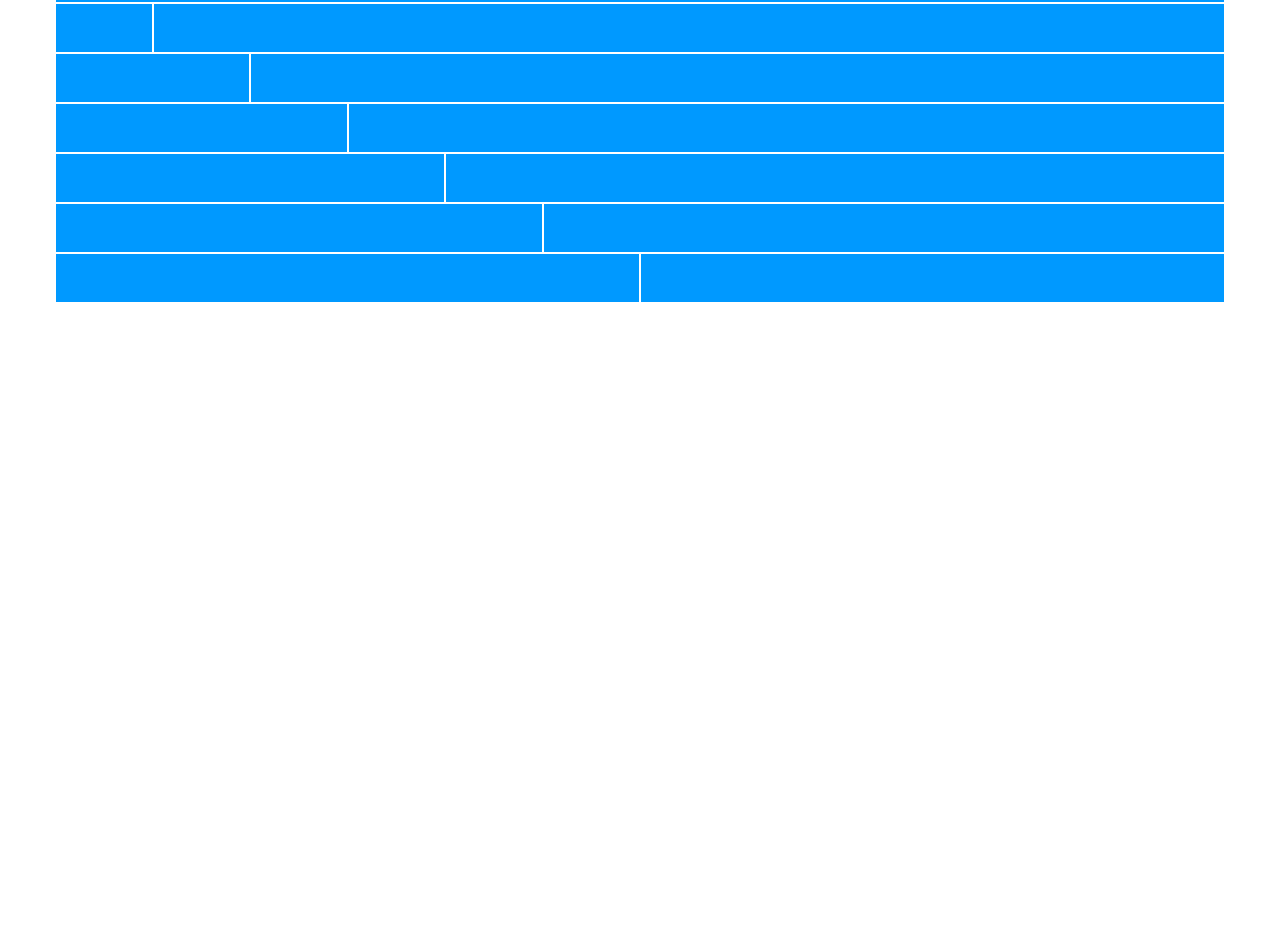
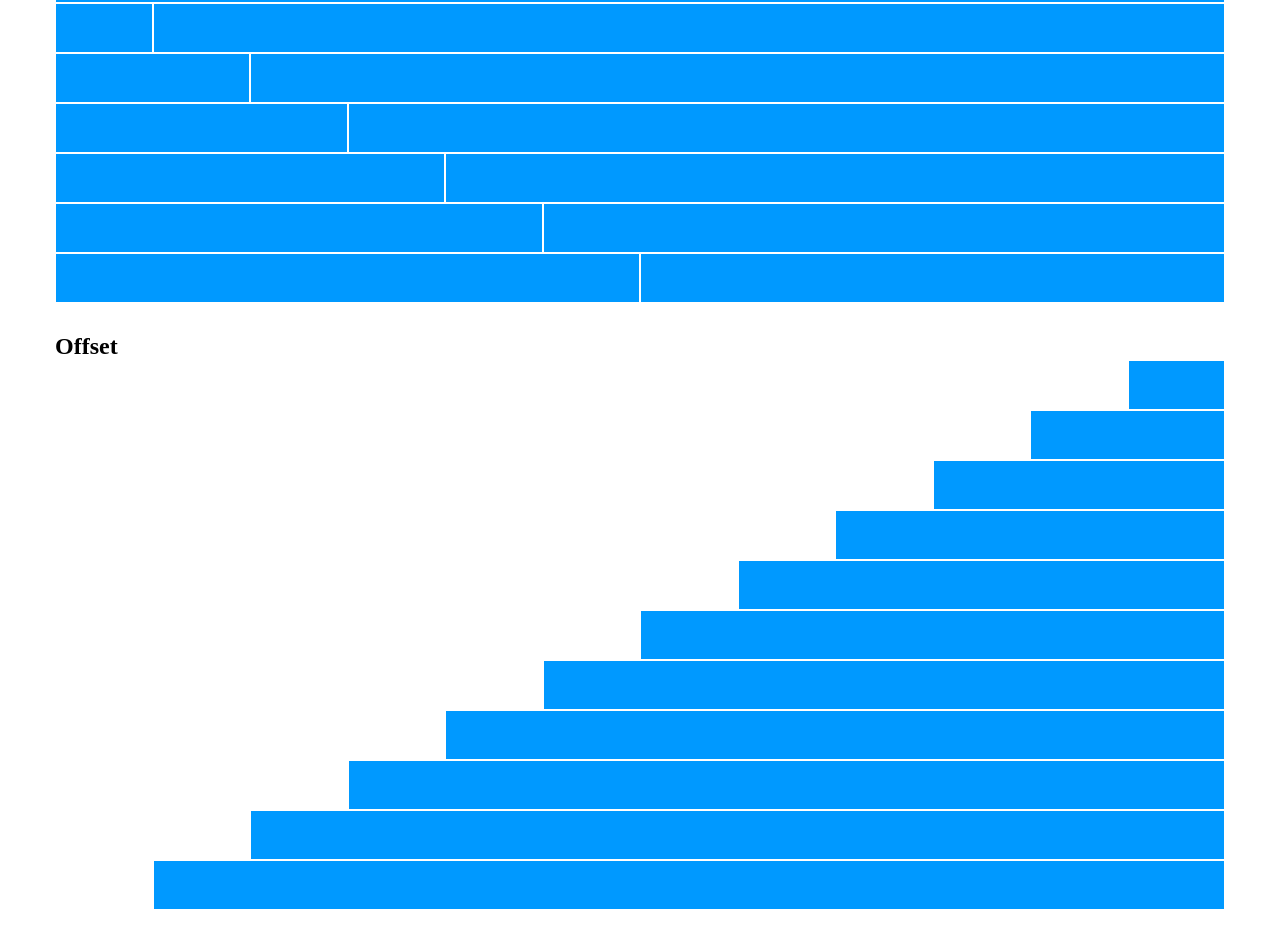
Before and after one commit to Baglio1683/html-css-12bool, a plain HTML site: page index.html in a window 1280 px wide. Shown: the part 441-1381 px from the top of the page. Before the commit the page ends 800 px from the top, so only its background shows below. Drawn offline with Linux system fonts and the light colour scheme.

Commit message:
Add Offset Section

```diff
--- a/index.html
+++ b/index.html
@@ -142,26 +142,52 @@
         </div>
         <!-- End Second Row  -->
 
+     <h2>Offset</h2>
 
+     <!-- Start First row for Offset -->
+     <div class="row margin-btn-30">
 
+        <!-- Line 1 -->
+        <div class="col-1 col-offset-11 min-h-50"></div>
 
+        <!-- Line 2 -->
+        <div class="col-2 col-offset-10 min-h-50"></div>
 
+        <!-- Line 3 -->
+        <div class="col-3 col-offset-9 min-h-50"></div>
 
+        <!-- Line 4 -->
+        <div class="col-4 col-offset-8 min-h-50"></div>
 
+        <!-- Line 5 -->
+        <div class="col-5 col-offset-7 min-h-50"></div>
 
+        <!-- Line 6 -->
+        <div class="col-6 col-offset-6 min-h-50"></div>
 
+        <!-- Line 7 -->
+        <div class="col-7 col-offset-5 min-h-50"></div>
+
+        <!-- Line 8 -->
+        <div class="col-8 col-offset-4 min-h-50"></div>
+
+        <!-- Line 9 -->
+        <div class="col-9 col-offset-3 min-h-50"></div>
+
+        <!-- Line 10 -->
+        <div class="col-10 col-offset-2 min-h-50"></div>
+
+        <!-- Line 11 -->
+        <div class="col-11 col-offset-1 min-h-50"></div>
 
 
 
      </div>
-   <!-- End Container  -->
+     <!-- End row of Offeset Section  -->
 
 
-
-
-
-
-
+    </div>
+   <!-- End Container  -->
 
 
 </body>
@@ -169,6 +195,4 @@
 
 
 
-
-
 </html>
```
Also changed, not shown: css/12boll.css (+12 -15 lines). Lines whose indentation alone changed are shown as unchanged.
